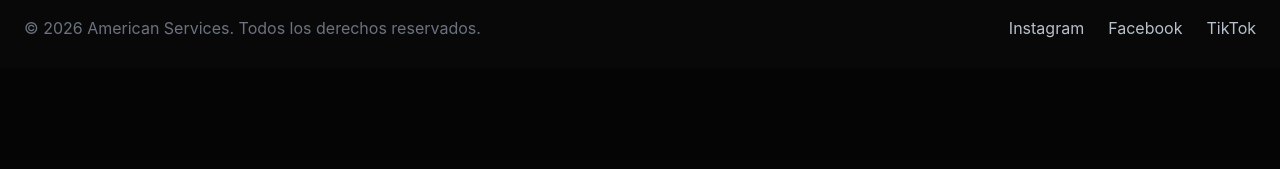
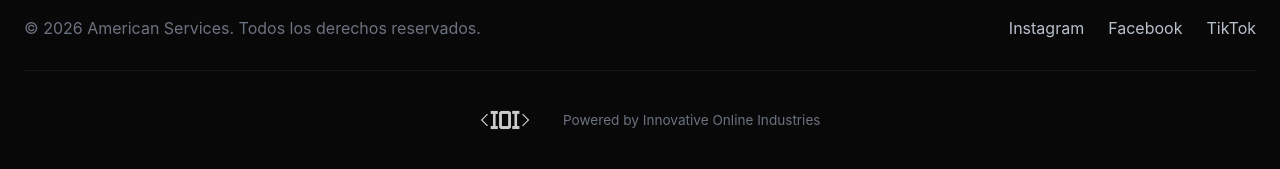
Before and after one commit to CarlosLafaurie/americasServices, a React (Vite) app: page / in a window 1280 px wide. Shown: the part 4714-4883 px from the top of the page. Before the commit the page ends 4782 px from the top, so only its background shows below. Built offline with nearby package versions, Linux system fonts and the light colour scheme.

Commit message:
powered by

```diff
--- a/src/components/layout/Footer.tsx
+++ b/src/components/layout/Footer.tsx
@@ -1,4 +1,5 @@
 import logo from "../../assets/logo/logoN.png";
+import ioiLogo from "../../assets/logo/IOI_logo_negro.png";
 import { Link } from "react-router-dom";
 
 export default function Footer() {
@@ -109,6 +110,18 @@ export default function Footer() {
 
         </div>
 
+        <div className="footer-credit">
+
+          <img
+            src={ioiLogo}
+            alt="Innovative Online Industries"
+            className="footer-credit-logo"
+          />
+
+          <span>
+            Powered by Innovative Online Industries
+          </span>
+        </div>
       </div>
 
     </footer>
--- a/src/styles/global.css
+++ b/src/styles/global.css
@@ -2453,3 +2453,40 @@ grid-template-columns: 1fr;
 }
 
 }
+
+.footer-credit {
+  display: flex;
+
+  justify-content: center;
+  align-items: center;
+
+  gap: .75rem;
+
+  margin-block-start: 2rem;
+  padding-block-start: 1.5rem;
+
+  border-block-start: 1px solid rgba(
+    255,
+    255,
+    255,
+    .06
+  );
+
+  color: var(--text-muted);
+
+  font-size: .85rem;
+}
+
+.footer-credit-logo {
+  block-size: 50px;
+
+  inline-size: auto;
+
+  object-fit: contain;
+
+  opacity: .8;
+}
+
+.footer-credit:hover .footer-credit-logo {
+  opacity: 1;
+}
```
Also changed, not shown: src/assets/logo/IOI_logo_negro.png (added), src/assets/logo/logo.png (deleted).
